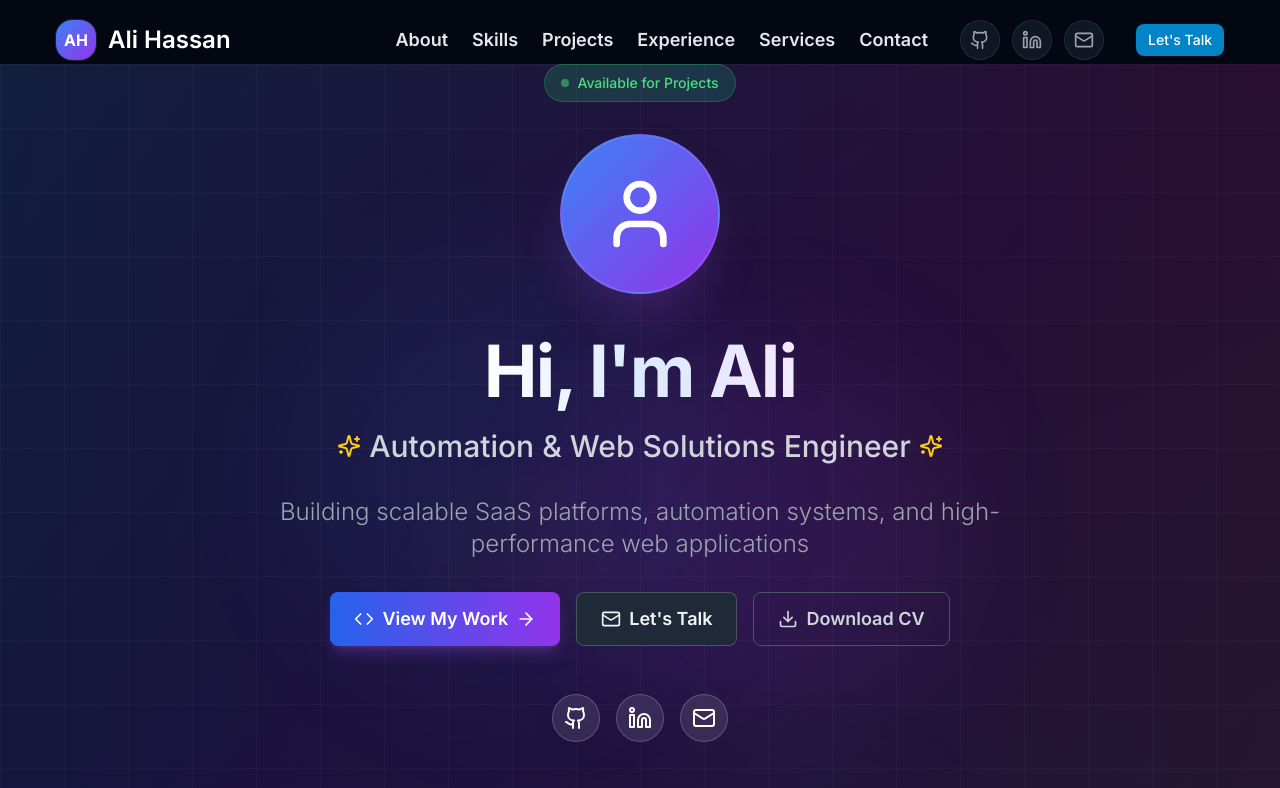
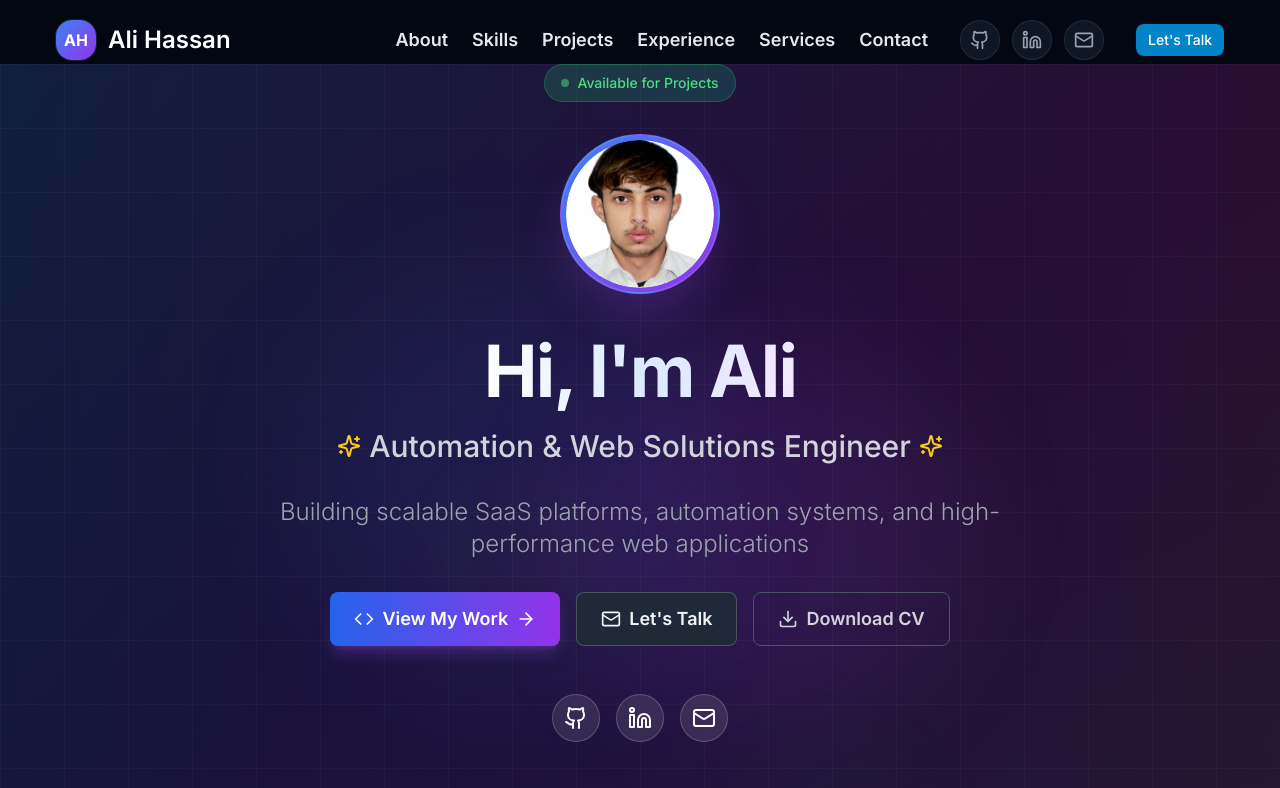
Before and after one commit to alihassan360stu/ali-hassan-portfolio, a Next.js app: page / in a window 1280 px wide. Shown: the top 788 px of the page. Built offline with nearby package versions, Linux system fonts and the light colour scheme.

Commit message:
profile picture added

```diff
--- a/src/data/personal.ts
+++ b/src/data/personal.ts
@@ -3,15 +3,15 @@ export const personalInfo = {
   title: "Automation & Web Solutions Engineer",
   tagline: "Building scalable SaaS platforms, automation systems, and high-performance web applications",
   intro: "I specialize in building automation systems, workflow engines, and scalable SaaS applications that improve efficiency and reduce manual effort. With 4+ years of experience, I've worked on enterprise-level systems including automation platforms for banks and large-scale applications.",
-  email: "alihassan@example.com",
-  phone: "+92 300 1234567",
+  email: "ali.developer360@gmail.com",
+  phone: "+92 319 1933672",
   location: "Pakistan",
-  avatar: "/images/avatar.jpg",
-  cv: "/files/Ali-Hassan-CV.pdf",
+  avatar: "/profile/aliProfile.jpeg",
+  cv: "/files/resume/ali_res-10-18-25.pdf",
   social: {
-    github: "https://github.com/alihassan",
-    linkedin: "https://linkedin.com/in/alihassan",
-    fiverr: "https://fiverr.com/alihassan",
+    github: "https://github.com/alihassan360stu",
+    linkedin: "www.linkedin.com/in/ali-hassan-bb5283300",
+    fiverr: "https://www.fiverr.com/ali_developer30/fix-javascript-typescript-react-or-node-bugs-and-errors",
     twitter: "https://twitter.com/alihassan"
   }
 }
--- a/src/sections/Hero.tsx
+++ b/src/sections/Hero.tsx
@@ -1,12 +1,31 @@
 'use client'
 
 import React from 'react'
-import { motion } from 'framer-motion'
-import { ArrowRight, Download, Github, Linkedin, Mail, Sparkles, Code, Zap, User } from 'lucide-react'
+import { createPortal } from 'react-dom'
+import { AnimatePresence, motion } from 'framer-motion'
+import { ArrowRight, Download, Github, Linkedin, Mail, Sparkles, Code, Zap, X } from 'lucide-react'
 import { Button } from '@/components/ui/Button'
 import { personalInfo } from '@/data/personal'
 
 const Hero = () => {
+  const [mounted, setMounted] = React.useState(false)
+  const [profileOpen, setProfileOpen] = React.useState(false)
+
+  React.useEffect(() => {
+    setMounted(true)
+  }, [])
+
+  React.useEffect(() => {
+    if (!profileOpen) return
+
+    const onKeyDown = (e: KeyboardEvent) => {
+      if (e.key === 'Escape') setProfileOpen(false)
+    }
+
+    document.addEventListener('keydown', onKeyDown)
+    return () => document.removeEventListener('keydown', onKeyDown)
+  }, [profileOpen])
+
   const containerVariants = {
     hidden: { opacity: 0 },
     visible: {
@@ -125,9 +144,73 @@ const Hero = () => {
             whileHover={{ scale: 1.1, rotate: 5 }}
             transition={{ duration: 0.3 }}
           >
-            <User className="h-16 w-16 md:h-20 md:w-20 text-white" />
+            <button
+              type="button"
+              onClick={() => setProfileOpen(true)}
+              className="h-full w-full rounded-full overflow-hidden"
+              aria-label="Open profile image"
+            >
+              <img
+                src={personalInfo.avatar}
+                alt={personalInfo.name}
+                className="h-full w-full rounded-full object-cover"
+                loading="eager"
+              />
+            </button>
           </motion.div>
         </motion.div>
+
+        {mounted &&
+          createPortal(
+            <AnimatePresence>
+              {profileOpen && (
+                <motion.div
+                  className="fixed inset-0 z-[120]"
+                  initial={{ opacity: 0 }}
+                  animate={{ opacity: 1 }}
+                  exit={{ opacity: 0 }}
+                >
+                  <motion.button
+                    type="button"
+                    aria-label="Close profile image"
+                    className="absolute inset-0 bg-black/85"
+                    onClick={() => setProfileOpen(false)}
+                    initial={{ opacity: 0 }}
+                    animate={{ opacity: 1 }}
+                    exit={{ opacity: 0 }}
+                  />
+
+                  <div className="absolute inset-0 flex items-center justify-center p-4 sm:p-6">
+                    <motion.div
+                      className="relative w-full max-w-md"
+                      initial={{ opacity: 0, scale: 0.98, y: 10 }}
+                      animate={{ opacity: 1, scale: 1, y: 0 }}
+                      exit={{ opacity: 0, scale: 0.98, y: 10 }}
+                      transition={{ duration: 0.18 }}
+                    >
+                      <button
+                        type="button"
+                        onClick={() => setProfileOpen(false)}
+                        className="absolute top-3 right-3 z-[130] w-11 h-11 rounded-full bg-black/80 hover:bg-black/90 border border-white/25 backdrop-blur-md shadow-lg shadow-black/60 flex items-center justify-center text-white"
+                        aria-label="Close"
+                      >
+                        <X className="h-5 w-5" />
+                      </button>
+
+                      <div className="rounded-3xl overflow-hidden border border-white/15 bg-black">
+                        <img
+                          src={personalInfo.avatar}
+                          alt={personalInfo.name}
+                          className="w-full max-h-[85vh] object-contain"
+                        />
+                      </div>
+                    </motion.div>
+                  </div>
+                </motion.div>
+              )}
+            </AnimatePresence>,
+            document.body
+          )}
 
         {/* Main Heading */}
         <motion.div variants={itemVariants} className="mb-6 md:mb-8">
```
Also changed, not shown: public/profile/aliProfile.jpeg (added), 1 other file (tests, documents, lock files or other folders).
